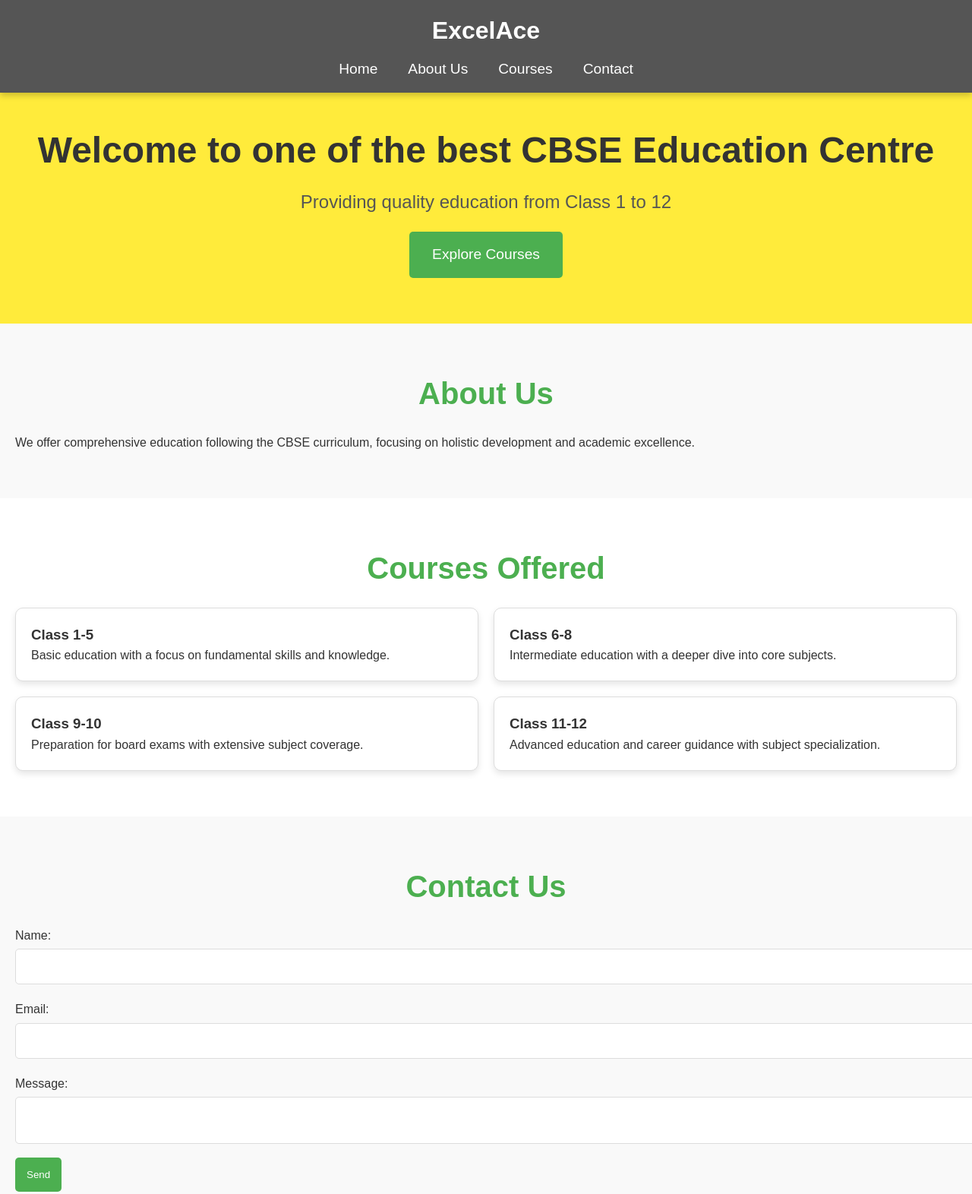
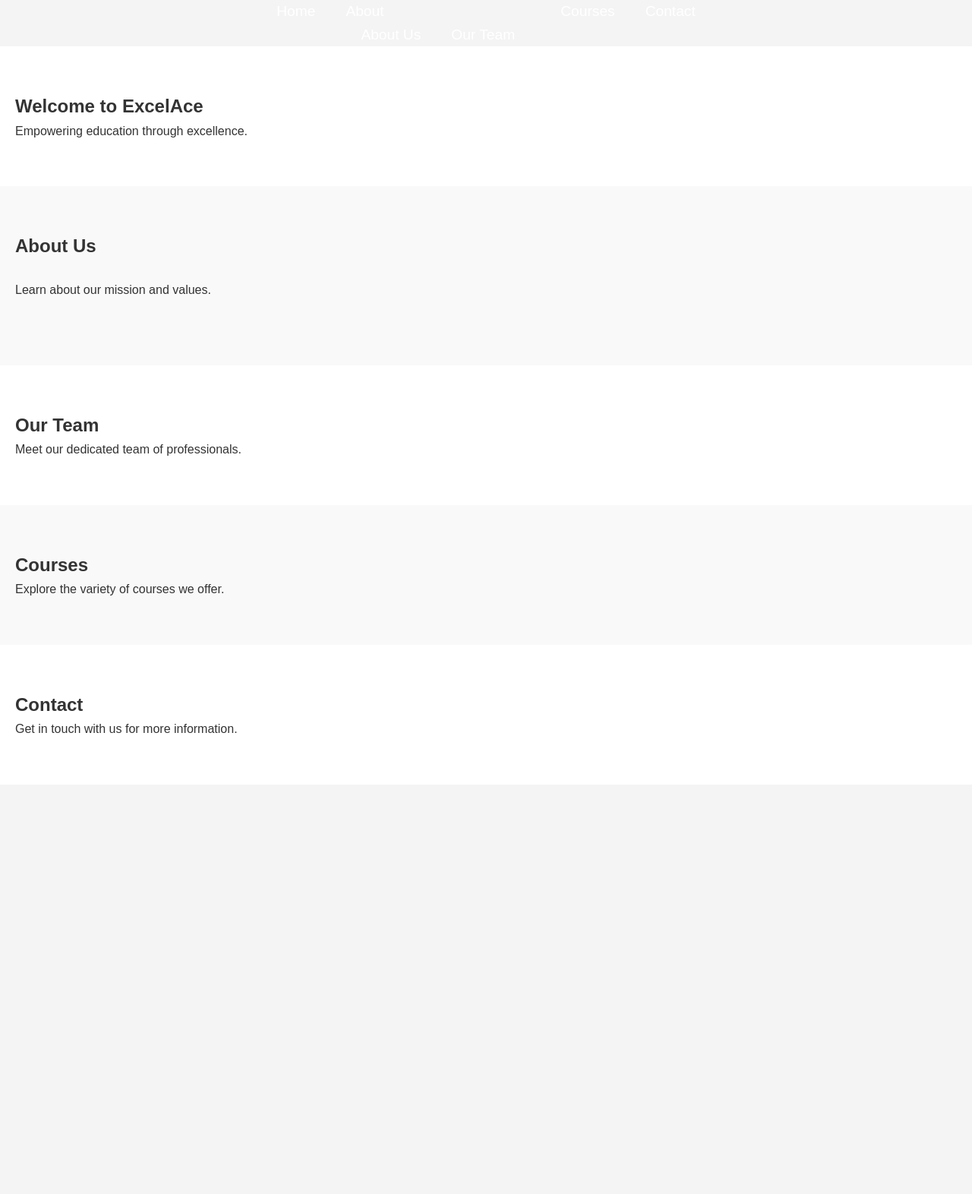
Before and after one commit to tathagata-2002/PRODIGY_WD_01, a plain HTML site: page index.html in a window 1280 px wide. Shown: the top 1572 px of the page at 76% size. After the commit the page ends 1033 px from the top, so only its background shows below. Drawn offline with Linux system fonts and the light colour scheme.

Commit message:
index.html

```diff
--- a/index.html
+++ b/index.html
@@ -3,78 +3,49 @@
 <head>
     <meta charset="UTF-8">
     <meta name="viewport" content="width=device-width, initial-scale=1.0">
-    <title>Education Centre - CBSE Board</title>
+    <title>ExcelAce Educational Center</title>
     <link rel="stylesheet" href="styles.css">
 </head>
 <body>
-    <header>
-        <div class="container">
-            <h1>ExcelAce</h1>
-            <nav>
-                <ul>
-                    <li><a href="#home">Home</a></li>
-                    <li><a href="#about">About Us</a></li>
-                    <li><a href="#courses">Courses</a></li>
-                    <li><a href="#contact">Contact</a></li>
+    <nav class="navbar">
+        <ul class="nav-links">
+            <li><a href="#home" class="nav-link">Home</a></li>
+            <li class="dropdown">
+                <a href="#" class="nav-link">About</a>
+                <ul class="dropdown-menu">
+                    <li><a href="#about-us" class="nav-link">About Us</a></li>
+                    <li><a href="#our-team" class="nav-link">Our Team</a></li>
+                </ul>
+            </li>
+            <li><a href="#courses" class="nav-link">Courses</a></li>
+            <li><a href="#contact" class="nav-link">Contact</a></li>
         </ul>
     </nav>
-        </div>
-    </header>
-    <section id="home" class="hero">
-        <div class="hero-content">
-            <h2>Welcome to one of the best CBSE Education Centre</h2>
-            <p>Providing quality education from Class 1 to 12</p>
-            <a href="#courses" class="btn-primary">Explore Courses</a>
-        </div>
+    <div class="content">
+        <section id="home">
+            <h1>Welcome to ExcelAce</h1>
+            <p>Empowering education through excellence.</p>
         </section>
-    <section id="about">
-        <div class="container">
-            <h2>About Us</h2>
-            <p>We offer comprehensive education following the CBSE curriculum, focusing on holistic development and academic excellence.</p>
-        </div>
+        <section id="about-us">
+            <h1>About Us</h1>
+            <br>
+            <p>Learn about our mission and values.</p>
+
+        </br>
+        </section>
+        <section id="our-team">
+            <h1>Our Team     </h1>
+        <p>Meet our dedicated team of professionals.</p>
         </section>
         <section id="courses">
-        <div class="container">
-            <h2>Courses Offered</h2>
-            <div class="course-list">
-                <div class="course">
-                    <h3>Class 1-5</h3>
-                    <p>Basic education with a focus on fundamental skills and knowledge.</p>
-                </div>
-                <div class="course">
-                    <h3>Class 6-8</h3>
-                    <p>Intermediate education with a deeper dive into core subjects.</p>
-                </div>
-                <div class="course">
-                    <h3>Class 9-10</h3>
-                    <p>Preparation for board exams with extensive subject coverage.</p>
-                </div>
-                <div class="course">
-                    <h3>Class 11-12</h3>
-                    <p>Advanced education and career guidance with subject specialization.</p>
-                </div>
-            </div>
-        </div>
+            <h1>Courses</h1>
+            <p>Explore the variety of courses we offer.</p>
         </section>
         <section id="contact">
-        <div class="container">
-            <h2>Contact Us</h2>
-            <form id="contact-form">
-                <label for="name">Name:</label>
-                <input type="text" id="name" name="name" required>
-                <label for="email">Email:</label>
-                <input type="email" id="email" name="email" required>
-                <label for="message">Message:</label>
-                <textarea id="message" name="message" required></textarea>
-                <button type="submit">Send</button>
-            </form>
+            <h1>Contact</h1>
+            <p>Get in touch with us for more information.</p>
+        </section>
     </div>
-    </section>
-    <footer>
-        <div class="container">
-            <p>&copy; 2024 Education Centre. All rights reserved.</p>
-        </div>
-    </footer>
     <script src="script.js"></script>
 </body>
 </html>
```
Lines whose indentation alone changed are shown as unchanged.
